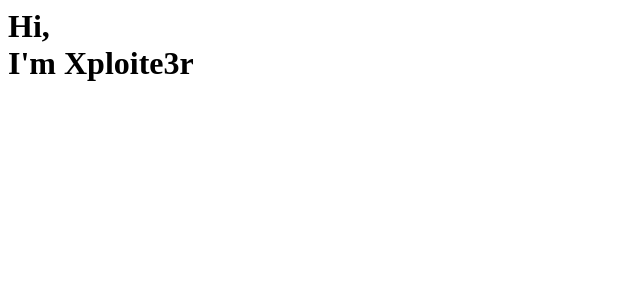
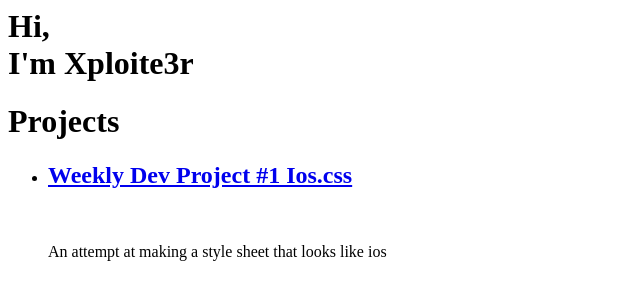
Before and after one commit to xploite3r/xploite3r.github.io, a plain HTML site: page index.html in a window 1280 px wide. Shown: the whole page, without its empty margins (0-640 px from the left). Drawn offline with Linux system fonts and the light colour scheme.

Commit message:
Update index.html

```diff
--- a/index.html
+++ b/index.html
@@ -1 +1,6 @@
 <h1>Hi,<br>I'm Xploite3r</h1>
+
+<h1>Projects</h1>
+<ul>
+  <li><h2><a href="xploite3r.github.io/ios.css/">Weekly Dev Project #1 Ios.css</a></h2><br><p>An attempt at making a style sheet that looks like ios</p></li>
+</ul>
```
